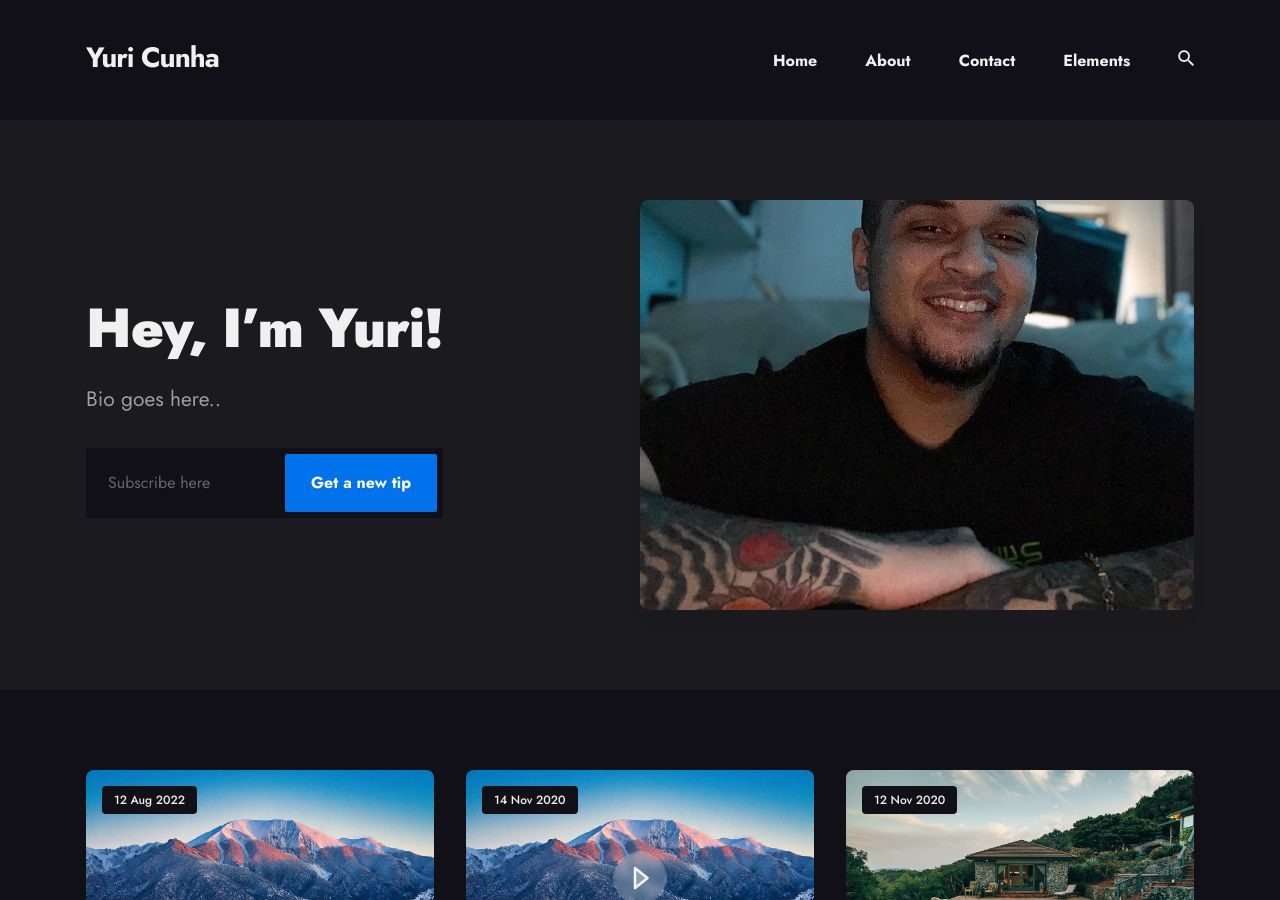
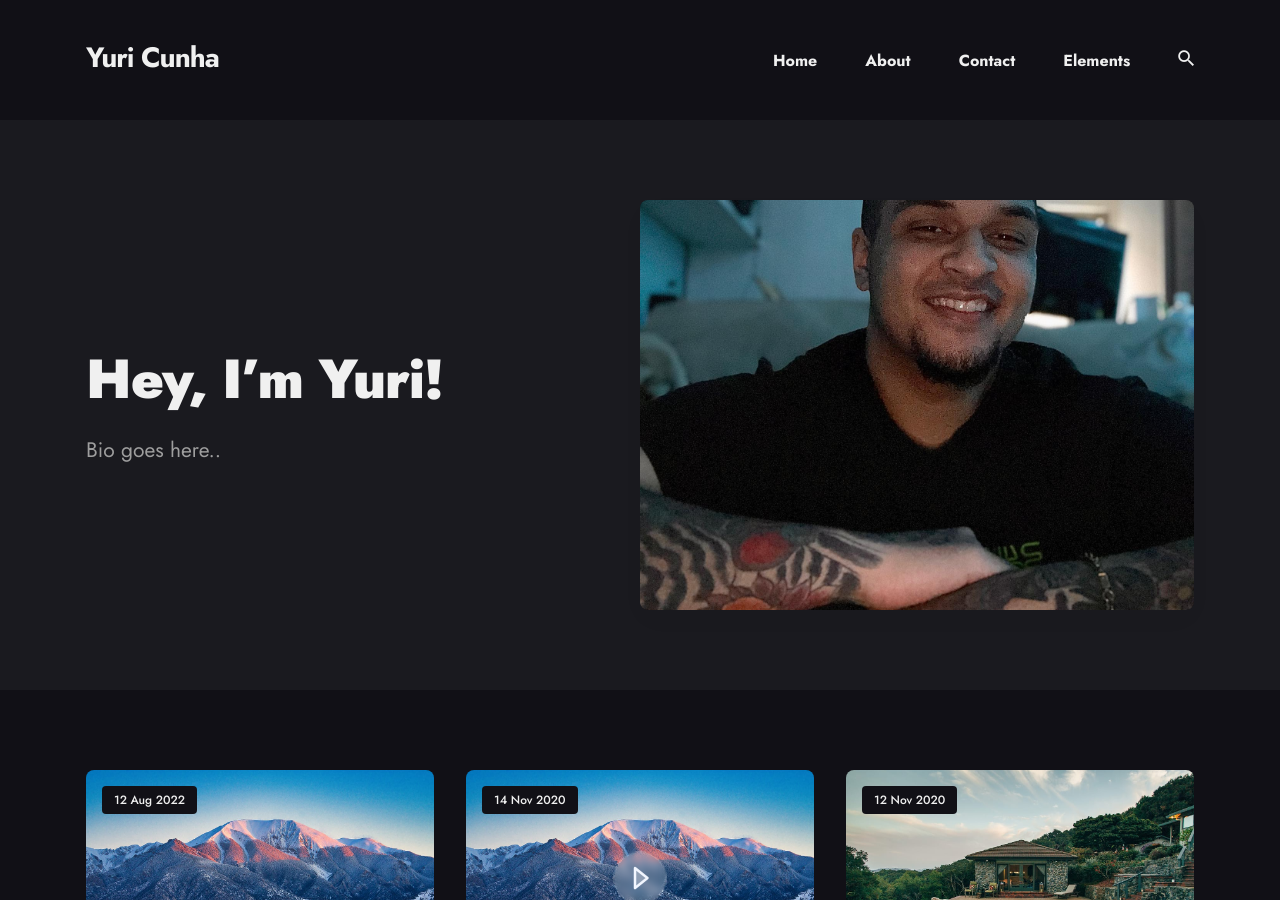
Before and after one commit to isyuricunha/yuricunha, a Jekyll site: the page built from index.html, in a window 1280 px wide and 900 px high. Built offline with Jekyll 4.4.1, drawn with Linux system fonts in a browser that asks for light colours; nearby versions of some CDN libraries; the list of posts is cut into pages by our own code.

```diff
--- a/_config.yml
+++ b/_config.yml
@@ -4,7 +4,7 @@ title: Yuri Cunha
 logo: # You can add own logo. For example '/images/logo.png'.
 description: Yuri Cunha Personal Website
 baseurl: "" # the subpath of your site, e.g. /blog
-url: "http://127.0.0.1:4000/" # the base hostname & protocol for your site, e.g. http://example.com
+url: "https://yuricunha.vercel.app/" # the base hostname & protocol for your site, e.g. http://example.com
 color_scheme: dark # You can choose three modes auto, light, and dark. By default, the auto mode is set, which means the user can choose the light or dark mode themself.
 
 
@@ -36,7 +36,7 @@ hero:
 
 #-------------------------------
 # Newsletter
-mailchimp: 'enable'  # To enable the mailchimp form, use the value 'enable'. To disable the form, leave the field blank.
+mailchimp: ''  # To enable the mailchimp form, use the value 'enable'. To disable the form, leave the field blank.
 mailchimp__identifier: frnla.us6.list-manage.com/subscribe/post?u=6314d69a3f315af7ce3fb00a0&amp;id=3038727cc3 # Add your MailChimp form identifier. For example - frnla.us6.list-manage.com/subscribe/post?u=6314d69a3f315af7ce3fb00a0&amp;id=3038727cc3
 mailchimp__input__text: Subscribe here
 mailchimp__button__text: Get a new tip
@@ -86,7 +86,7 @@ disqus-identifier:  # Add your shortname for Disqus Comment. For example demo-me
 
 #-------------------------------
 # Google Analytics
-google-analytics: # Add your GA Tracking Id
+google-analytics: G-N7PH6990PD # Add your GA Tracking Id
 
 
 #-------------------------------
```
Also changed, not shown: images/tinywow_isyuricunha_146000180_242078877514679_4025695735605006470_n_7947068.png (added), 1 other file.
